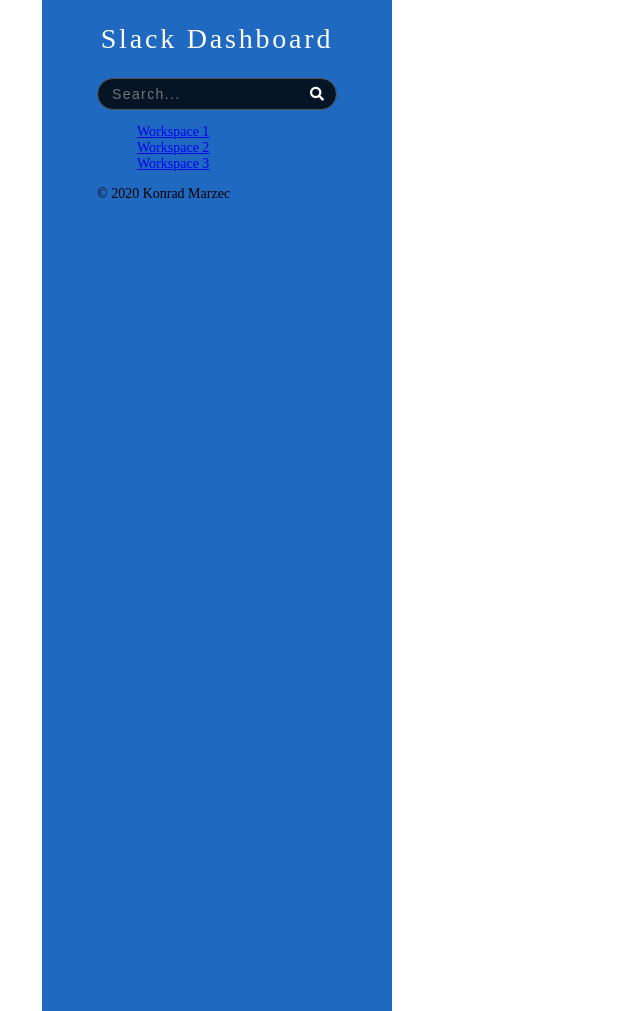
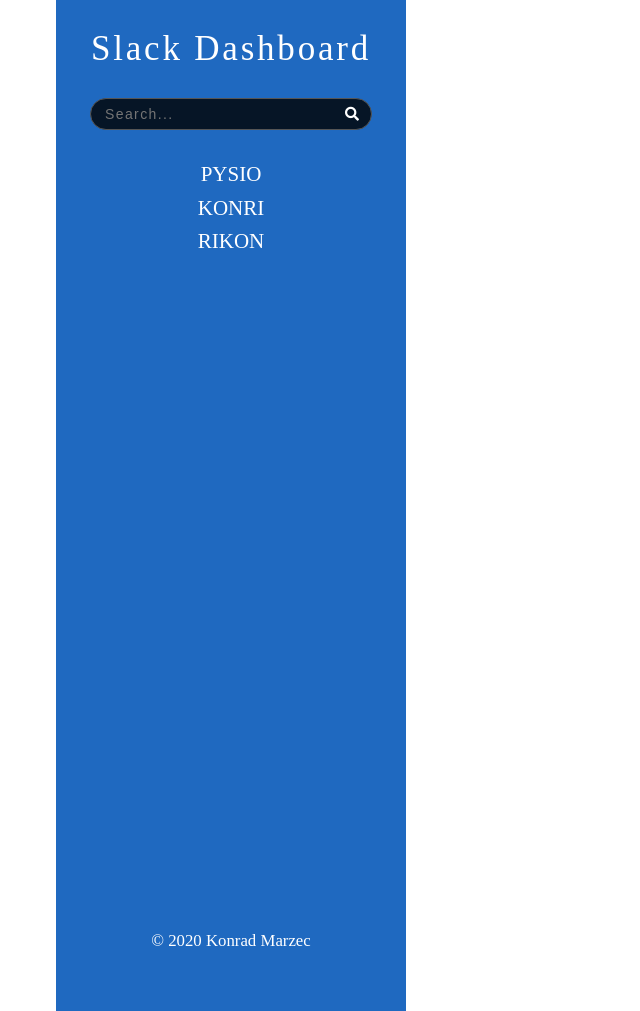
Before and after one commit to KonradMarzec1991/Slack-Dashboard-API, a Django app: page /index/ in a window 1280 px wide. Shown: the whole page, without its empty margins (0-640 px from the left). Run offline with Django 3.2, Linux system fonts and the light colour scheme; data comes from the database, SQL or seed files in the repository; data that the repository does not hold is empty; parts of the project's set-up code (start-up, migrations or seed data) failed here and were passed over; some libraries are stand-ins or nearby versions.

Commit message:
Add navigation styling

```diff
--- a/slack_app/static_files/index.css
+++ b/slack_app/static_files/index.css
@@ -13,7 +13,7 @@
 
 /* navigation */
 .navigation {
-    margin-left: 3rem;
+    margin-left: 4rem;
     position: fixed;
     width: 25rem;
     height: 100%;
@@ -26,10 +26,11 @@
 
 .navigation-search {
     position: relative;
+    margin-bottom: 2rem;
 }
 
 .navigation-heading {
-    font-size: 2rem;
+    font-size: 2.5rem;
     font-weight: 500;
     letter-spacing: .2rem;
     color: #fff;
@@ -37,7 +38,7 @@
 }
 
 .navigation-search-input {
-    width: 15rem;
+    width: 18rem;
     padding: .5rem 1rem;
     background-color: rgba(0, 0, 0, .8);
     font-size: 1rem;
@@ -70,6 +71,62 @@
 
 .navigation-list {
     list-style: none;
+    padding: 0;
+    height: 54rem;
+    display: flex;
+    flex-direction: column;
+    align-items: center;
+}
+
+.navigation-link {
+    color: #fff;
+    font-size: 1.5rem;
+    font-weight: 200;
+    text-transform: uppercase;
+    text-decoration: none;
+}
+
+.navigation-item {
+    position: relative;
+    margin: .3rem;
+}
+
+.navigation-link:before {
+    content: '';
+    width: 0rem;
+    height: .1rem;
+    background-color: #0f0f0f;
+    position: absolute;
+    top: .8rem;
+    left: -2.5rem;
+    transition: width .5s cubic-bezier(1, 0, 0, 1);
+}
+
+.navigation-link:after {
+    content: '';
+    width: 0rem;
+    height: .1rem;
+    background-color: #0f0f0f;
+    position: absolute;
+    top: .8rem;
+    right: -2.5rem;
+    transition: width .5s cubic-bezier(1, 0, 0, 1);
+}
+
+.navigation-link:hover {
+    color: #0f0f0f;
+}
+
+.navigation-link:hover::before,
+.navigation-link:hover::after {
+    width: 2rem;
+}
+
+.copyright {
+    color: #fff;
+    font-size: 1.2rem;
+    margin-top: 1rem;
+    text-align: center;
 }
 
 /* end of navigation */
--- a/slack_app/templates/index.html
+++ b/slack_app/templates/index.html
@@ -12,6 +12,7 @@
 </head>
 <body>
 
+<!--navbar -->
 <nav class="navigation">
     <div class="navigation-header">
         <h1 class="navigation-heading">Slack Dashboard</h1>
@@ -28,13 +29,13 @@
 
         <ul class="navigation-list">
             <li class="navigation-item">
-                <a href="#" class="navigation-link">Workspace 1</a>
+                <a href="#" class="navigation-link">Pysio</a>
             </li>
             <li class="navigation-item">
-                <a href="#" class="navigation-link">Workspace 2</a>
+                <a href="#" class="navigation-link">Konri</a>
             </li>
             <li class="navigation-item">
-                <a href="#" class="navigation-link">Workspace 3</a>
+                <a href="#" class="navigation-link">Rikon</a>
             </li>
         </ul>
 
@@ -44,6 +45,7 @@
 
     </div>
 </nav>
+<!--end of navbar -->
 
 <script src="{% static 'index.js' %}"></script>
 </body>
```
